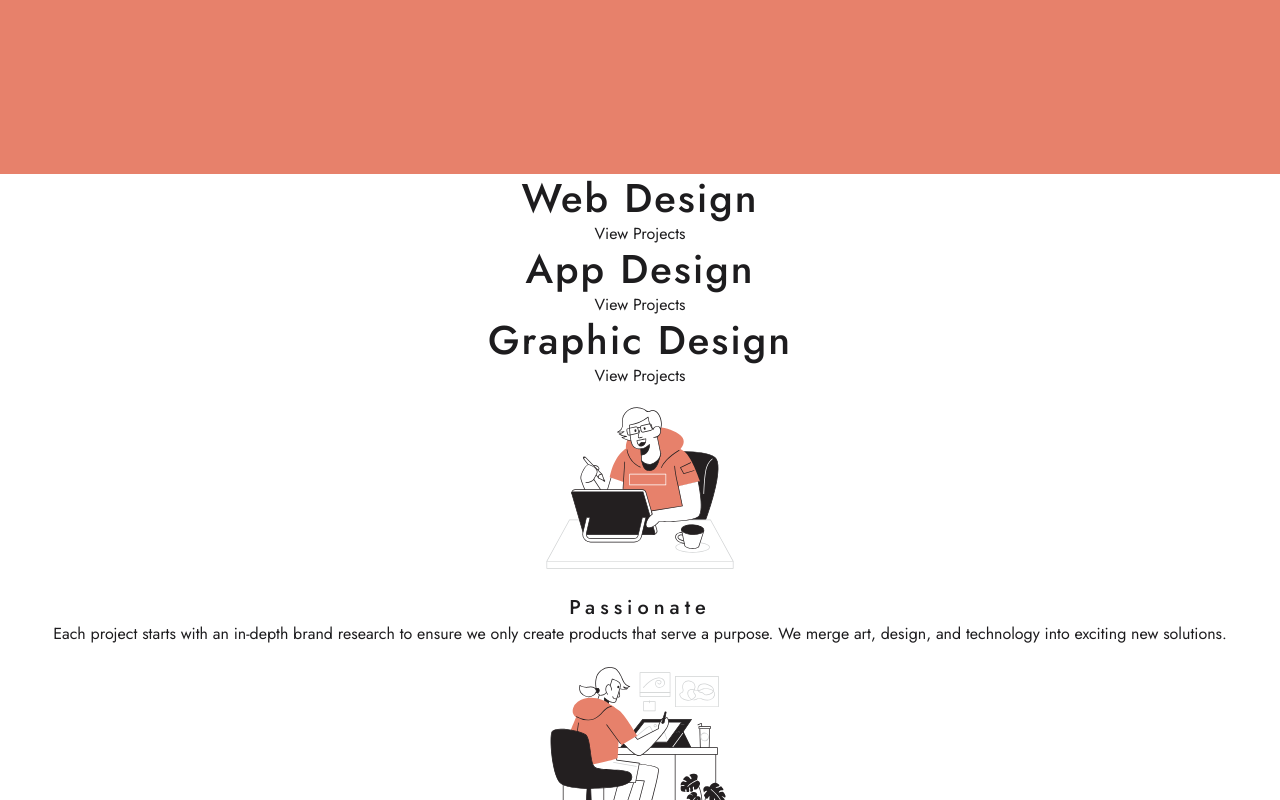
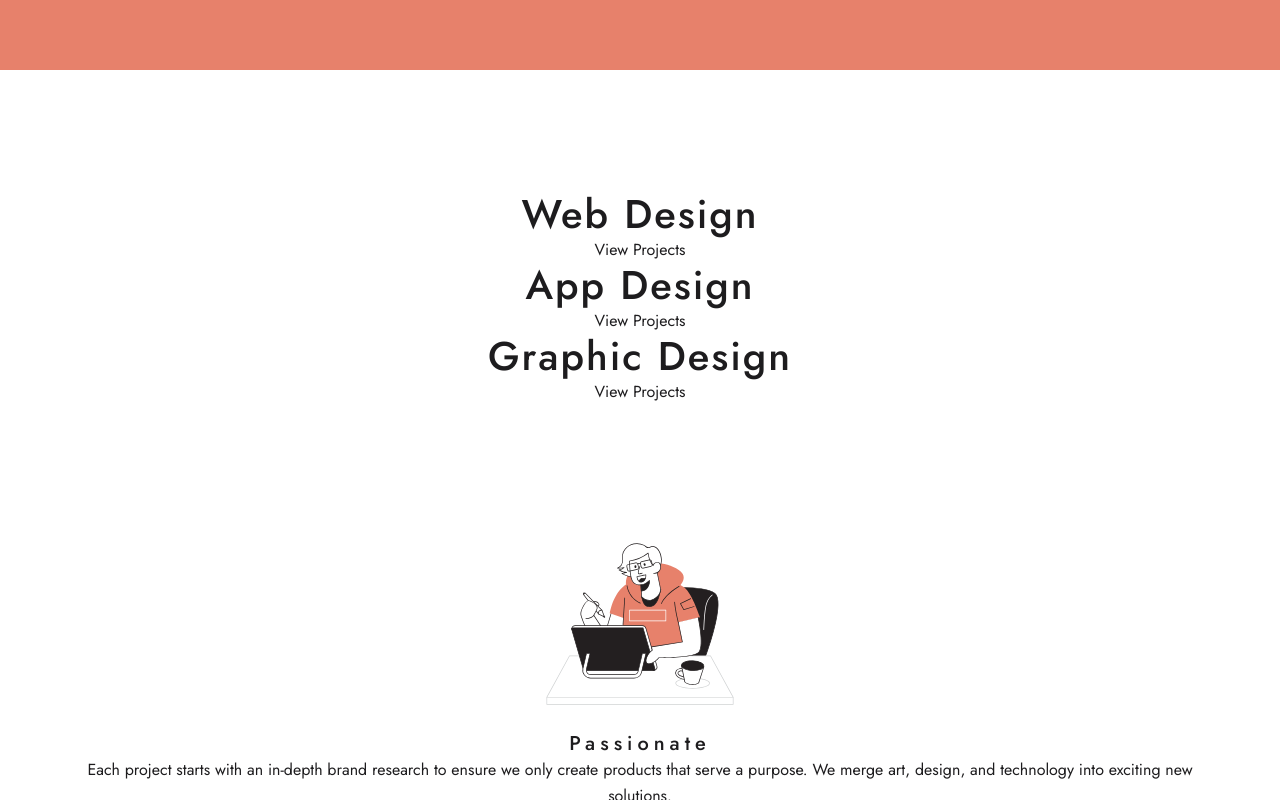
Before and after one commit to Andrparsons/designo, a Next.js app: page / in a window 1280 px wide. Shown: the part 2000-2800 px from the top of the page. Built offline with nearby package versions, Linux system fonts and the light colour scheme.

Commit message:
adjusted placement of CTA component - all sizes

```diff
--- a/components/CTA/CTA.module.css
+++ b/components/CTA/CTA.module.css
@@ -8,10 +8,12 @@
   padding: 4rem 1.5rem;
   display: flex;
   flex-direction: column;
+  position: relative;
+  margin-bottom: -11rem;
 }
 
 .CTAText {
-  margin-top: 1.5rem;
+  margin-top: 1rem;
 }
 
 .CTAButton {
@@ -21,11 +23,13 @@
 @media (min-width: 600px) {
   .CTA {
     background-position: center left -20px;
+    margin-bottom: -5.375rem;
   }
 }
 
 @media (min-width: 900px) {
   .CTA {
     background-position: center right;
+    margin-bottom: -4.5rem;
   }
 }
--- a/components/Container/Container.module.css
+++ b/components/Container/Container.module.css
@@ -1,6 +1,8 @@
 .container {
   width: 100%;
   padding: 0 1.5rem;
+  max-width: 1111px;
+  position: relative;
 }
 
 @media (min-width: 550px) {
@@ -8,3 +10,10 @@
     padding: 0 2.5rem;
   }
 }
+
+@media (min-width: 1111px) {
+  .container {
+    padding: 0;
+    margin: 0 auto;
+  }
+}
--- a/pages/index.js
+++ b/pages/index.js
@@ -23,7 +23,7 @@ export default function Home() {
       </Head>
 
       <main className={styles.main}>
-        <section className={styles.intro}>
+        <section className={styles.introSection}>
           <Container>
             <h1>Award-winning custom designs and digital branding solutions</h1>
 
@@ -41,7 +41,7 @@ export default function Home() {
         </section>
 
         {/* project links s/b component */}
-        <section className={styles.projectLinks}>
+        <section className={styles.projectSection}>
           <Container>
             <div className={styles.project}>
               <h2>Web Design</h2>
@@ -59,7 +59,7 @@ export default function Home() {
           </Container>
         </section>
 
-        <section className={styles.features}>
+        <section className={styles.featureSection}>
           <Container>
             <div className={styles.feature}>
               <IllustrationPassionate />
@@ -95,7 +95,7 @@ export default function Home() {
         </section>
 
         {/* this should be a component  */}
-        <section className={styles.CTA}>
+        <section className={styles.CTASection}>
           <Container>
             <CTA />
           </Container>
--- a/styles/Home.module.css
+++ b/styles/Home.module.css
@@ -1,9 +1,16 @@
+.projectSection,
+.featureSection,
+.CTASection {
+  margin-top: 7.5rem;
+}
+
 .main {
   text-align: center;
   color: var(--textDark);
+  position: relative;
 }
 
-.intro {
+.introSection {
   background-color: var(--highlightBg);
   color: var(--textLight);
   padding-top: 5rem;
```
